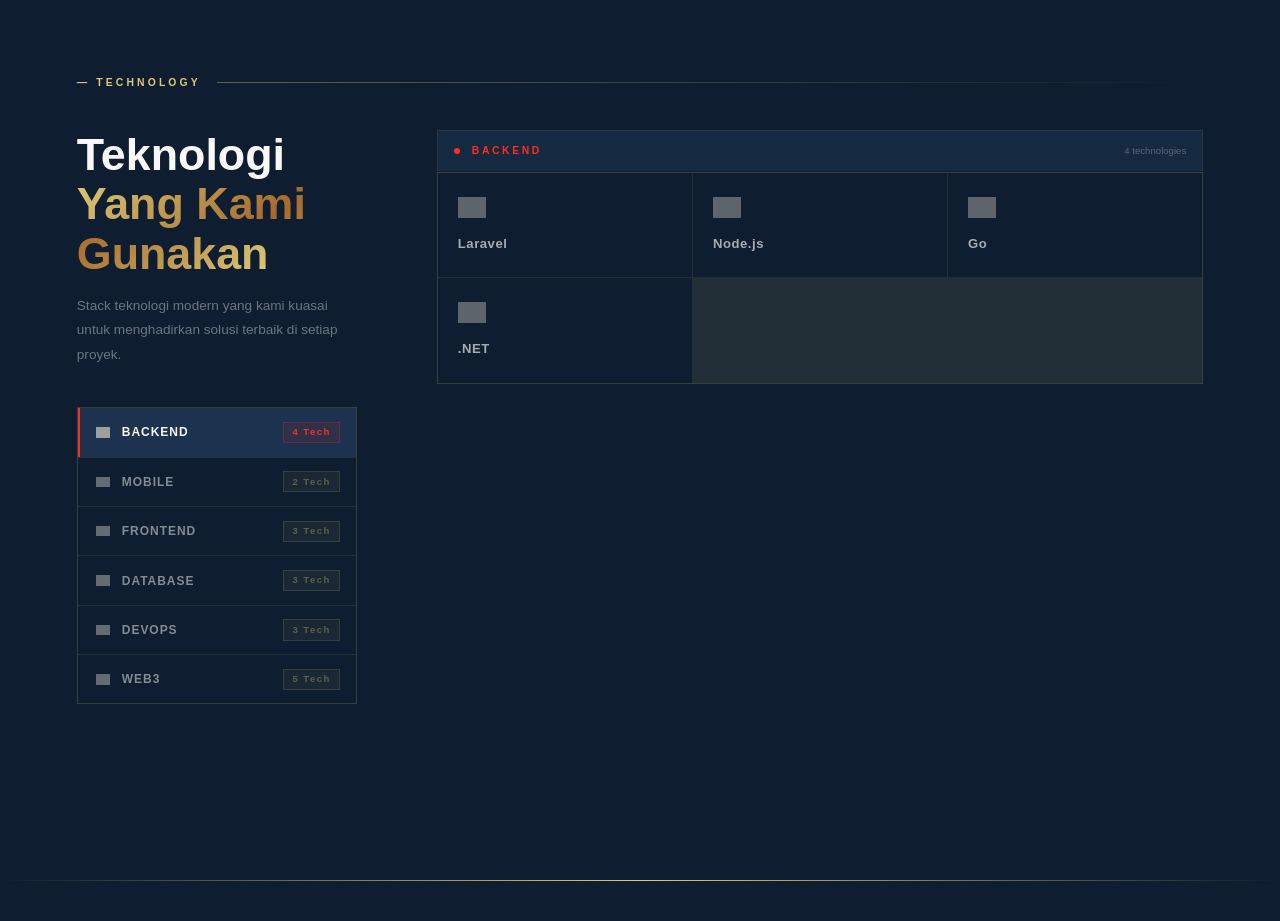
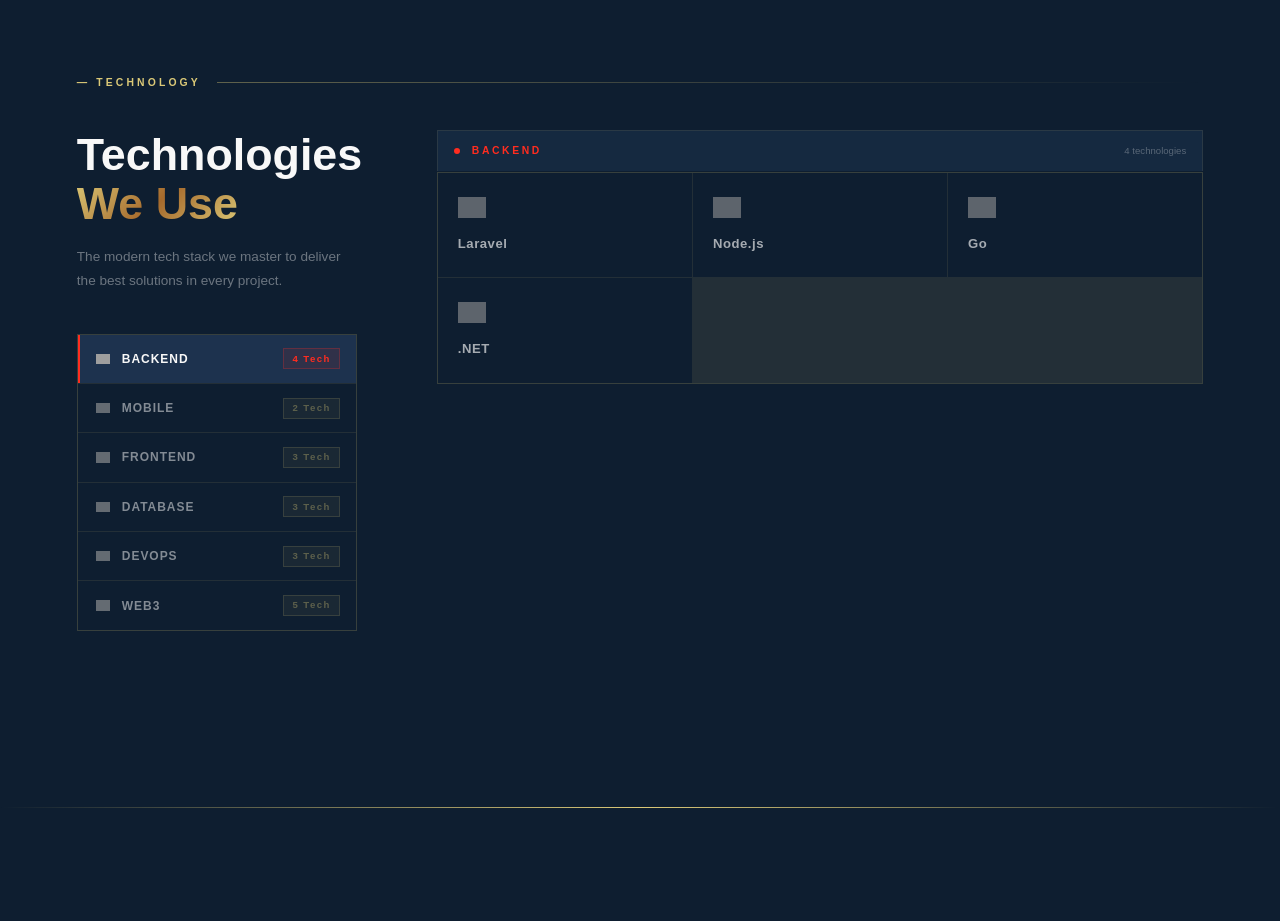
Before and after one commit to rockyerl/sundawa, a Next.js app: page /en in a window 1280 px wide. Shown: the part 3900-4821 px from the top of the page. Built offline with nearby package versions, Linux system fonts and the light colour scheme; grey boxes are pictures that could not be loaded.

Commit message:
fix tech page

```diff
--- a/components/TechSection.tsx
+++ b/components/TechSection.tsx
@@ -1,8 +1,8 @@
 'use client'
 import { motion, useInView, AnimatePresence } from 'framer-motion'
 import { useRef, useState } from 'react'
+import { useTranslations } from 'next-intl'
 
-// Inline SVG for icons not on Simple Icons
 const SVG_HARDHAT = `<svg viewBox="0 0 24 24" fill="#FFF100" xmlns="http://www.w3.org/2000/svg"><path d="M12 1C8 1 4.5 4 4.5 8v.5C3 9 2 10.1 2 11.5V13h20v-1.5C22 10.1 21 9 19.5 8.5V8C19.5 4 16 1 12 1zm0 2c3 0 5.5 2.2 5.5 5H6.5C6.5 5.2 9 3 12 3zM2 14v1c0 1.1.9 2 2 2h16c1.1 0 2-.9 2-2v-1H2z"/></svg>`
 const SVG_OPENZEPPELIN = `<svg viewBox="0 0 24 24" fill="#4E5EE4" xmlns="http://www.w3.org/2000/svg"><path d="M12 2L2 7v5c0 5.25 4.25 10.15 10 11.35C17.75 22.15 22 17.25 22 12V7L12 2zm0 2.18l8 4.07V12c0 4.34-3.46 8.48-8 9.71C7.46 20.48 4 16.34 4 12V8.25l8-4.07zM11 7v6l5.25 3.15.75-1.23-4.5-2.67V7H11z"/></svg>`
 
@@ -75,13 +75,14 @@
 }
 
 export default function TechSection() {
+    const t = useTranslations('tech')
     const ref = useRef(null)
     const inView = useInView(ref, { once: true, margin: '-80px' })
     const [activeCategory, setActiveCategory] = useState('Backend')
     const [hoveredTech, setHoveredTech] = useState<number | null>(null)
 
     const activeCat = categories.find(c => c.name === activeCategory)!
-    const filteredTechs = techs.filter(t => t.category === activeCategory)
+    const filteredTechs = techs.filter(item => item.category === activeCategory)
 
     return (
         <section id="tech" ref={ref} style={{ position: 'relative', overflow: 'hidden' }}>
@@ -94,7 +95,7 @@
                     style={{ display: 'flex', alignItems: 'center', gap: '1rem', marginBottom: '2.5rem' }}
                 >
                     <span style={{ fontSize: '0.65rem', fontWeight: 800, letterSpacing: '0.3em', textTransform: 'uppercase', color: '#DBC977' }}>
-                        — Technology
+                        — {t('label')}
                     </span>
                     <div style={{ flex: 1, height: 1, background: 'linear-gradient(to right, rgba(219,201,119,0.4), transparent)' }} />
                 </motion.div>
@@ -110,8 +111,8 @@
                             transition={{ delay: 0.1 }}
                             style={{ fontWeight: 900, fontSize: 'clamp(2rem, 3.5vw, 2.8rem)', color: '#F8F8F8', lineHeight: 1.1, marginBottom: '1rem' }}
                         >
-                            Teknologi<br />
-                            <span className="gold-gradient">Yang Kami Gunakan</span>
+                            {t('heading1')}<br />
+                            <span className="gold-gradient">{t('heading2')}</span>
                         </motion.h2>
 
                         <motion.p
@@ -120,7 +121,7 @@
                             transition={{ delay: 0.2 }}
                             style={{ color: 'rgba(248,248,248,0.4)', fontWeight: 300, lineHeight: 1.8, fontSize: '0.85rem', marginBottom: '2.5rem' }}
                         >
-                            Stack teknologi modern yang kami kuasai untuk menghadirkan solusi terbaik di setiap proyek.
+                            {t('sub')}
                         </motion.p>
 
                         {/* Clickable category list */}
@@ -204,7 +205,7 @@
                                 {activeCategory}
                             </span>
                             <span style={{ fontSize: '0.6rem', color: 'rgba(248,248,248,0.3)', marginLeft: 'auto' }}>
-                                {filteredTechs.length} technologies
+                                {filteredTechs.length} {t('technologies')}
                             </span>
                         </motion.div>
 
```
